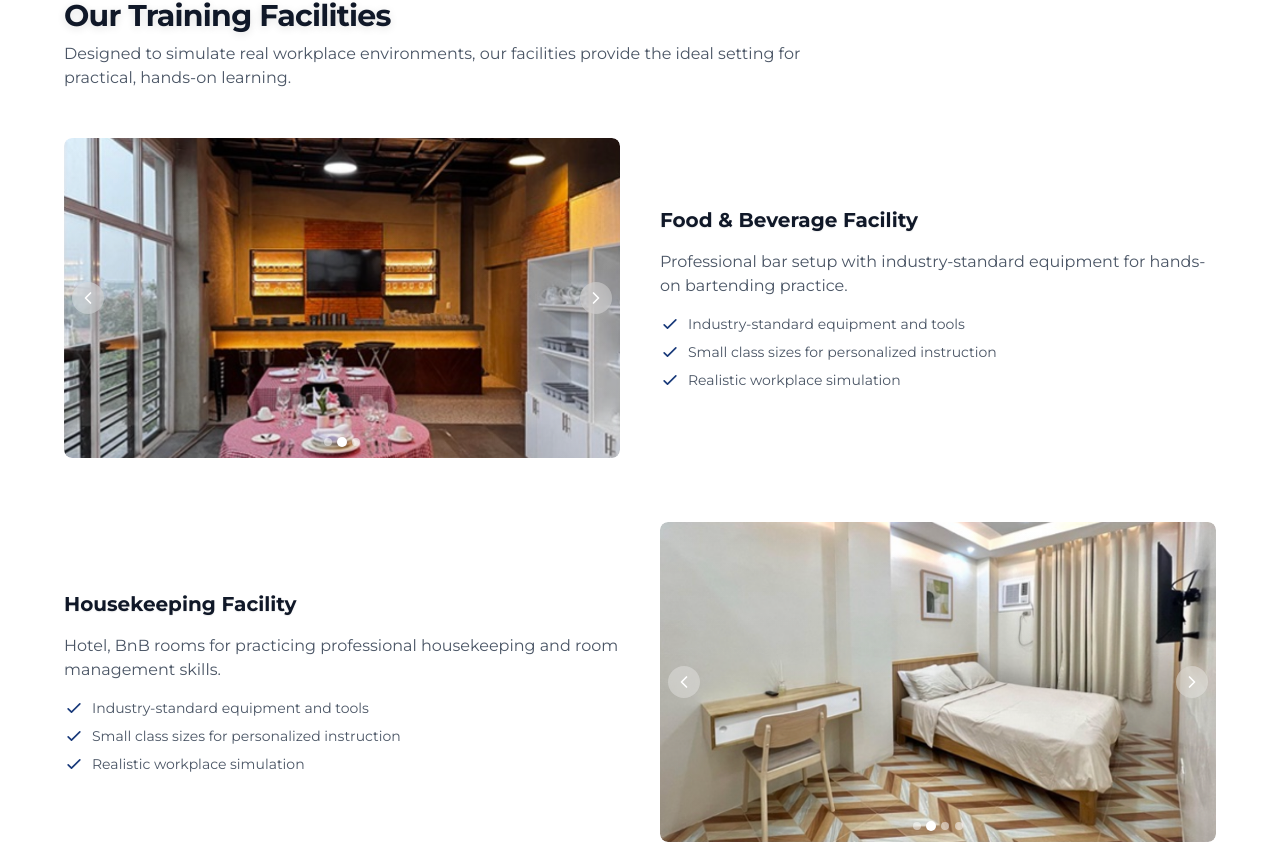
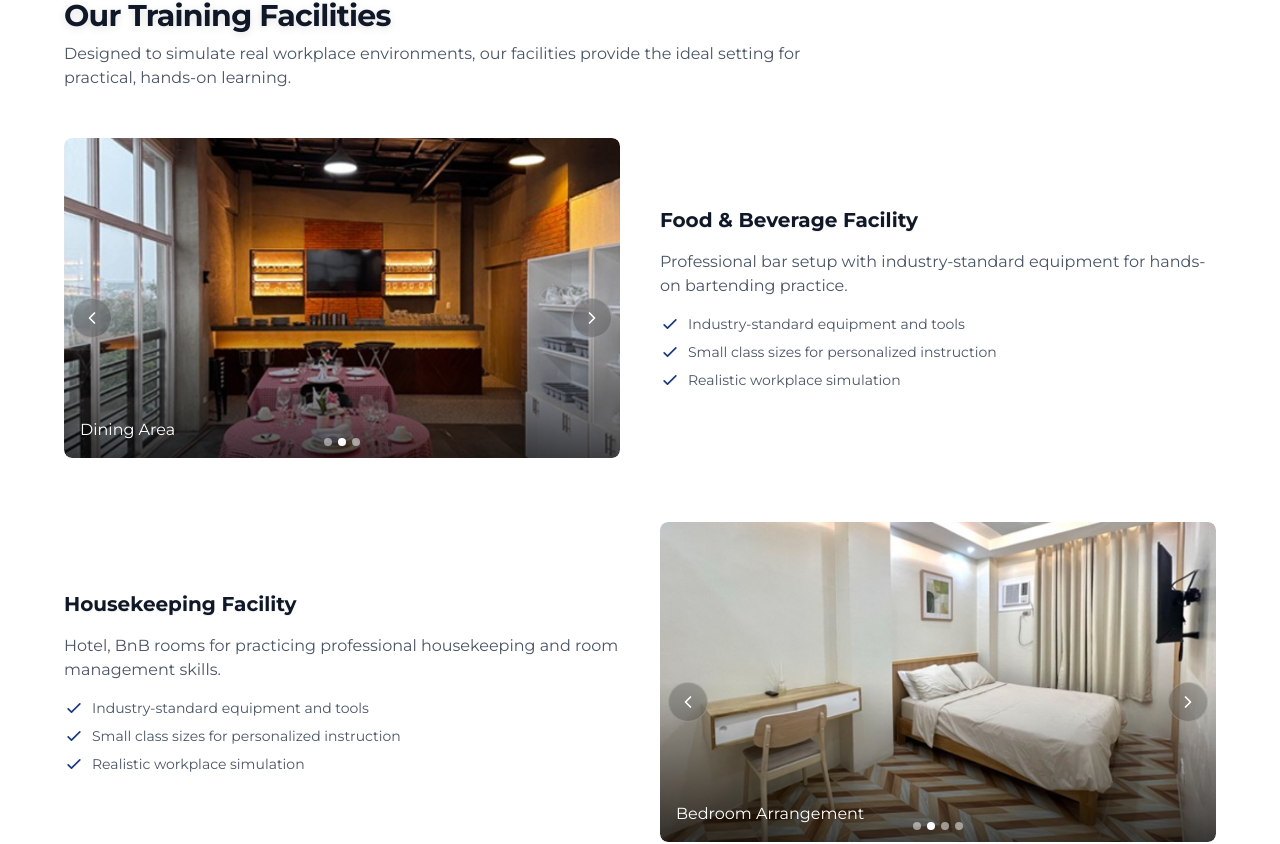
Before and after one commit to mattenarle10/ark-institute, a Next.js app: page /courses in a window 1280 px wide. Shown: the part 1578-2422 px from the top of the page. Built offline with nearby package versions, Linux system fonts and the light colour scheme.

Commit message:
feat: carousel enhacned with gsap

```diff
--- a/src/app/components/courses/facility-carousel.tsx
+++ b/src/app/components/courses/facility-carousel.tsx
@@ -1,9 +1,10 @@
 "use client";
 
-import React, { useRef, useState } from 'react';
+import React, { useRef, useState, useEffect } from 'react';
 import Image from 'next/image';
 import Slider from 'react-slick';
 import { motion } from 'framer-motion';
+import gsap from 'gsap';
 
 // Import slick carousel CSS in your layout.tsx or page.tsx
 // import "slick-carousel/slick/slick.css";
@@ -22,23 +23,63 @@ interface FacilityCarouselProps {
 export default function FacilityCarousel({ images, facilityId }: FacilityCarouselProps) {
   const [currentSlide, setCurrentSlide] = useState(0);
   const sliderRef = useRef<Slider | null>(null);
+  const carouselRef = useRef<HTMLDivElement>(null);
+  const dotsRef = useRef<HTMLDivElement>(null);
+  const prevBtnRef = useRef<HTMLButtonElement>(null);
+  const nextBtnRef = useRef<HTMLButtonElement>(null);
+
+  // GSAP animations
+  useEffect(() => {
+    if (!carouselRef.current) return;
+
+    // Initial animation for the carousel container
+    gsap.fromTo(carouselRef.current,
+      { opacity: 0, scale: 0.95 },
+      { opacity: 1, scale: 1, duration: 0.7, ease: 'power3.out' }
+    );
+
+    // Animate controls
+    if (dotsRef.current && prevBtnRef.current && nextBtnRef.current) {
+      gsap.fromTo([prevBtnRef.current, nextBtnRef.current],
+        { opacity: 0, scale: 0.8 },
+        { opacity: 1, scale: 1, duration: 0.5, delay: 0.3, ease: 'back.out(1.7)' }
+      );
+
+      gsap.fromTo(dotsRef.current.children,
+        { opacity: 0, y: 10 },
+        { opacity: 1, y: 0, duration: 0.4, stagger: 0.05, delay: 0.4, ease: 'power2.out' }
+      );
+    }
+  }, []);
+
+  // Animate slide change
+  useEffect(() => {
+    if (!carouselRef.current) return;
+
+    // Subtle pulse animation on slide change
+    gsap.fromTo(carouselRef.current,
+      { scale: 0.99 },
+      { scale: 1, duration: 0.5, ease: 'power2.out' }
+    );
+  }, [currentSlide]);
 
   const settings = {
     dots: false,
     infinite: true,
-    speed: 500,
+    speed: 800,
     slidesToShow: 1,
     slidesToScroll: 1,
     autoplay: true,
-    autoplaySpeed: 4000,
+    autoplaySpeed: 5000,
     pauseOnHover: true,
     arrows: false,
     beforeChange: (_: number, next: number) => setCurrentSlide(next),
     fade: true,
+    cssEase: 'cubic-bezier(0.7, 0, 0.3, 1)',
   };
 
   return (
-    <div className="relative w-full h-full">
+    <div ref={carouselRef} className="relative w-full h-full overflow-hidden rounded-lg">
       <Slider ref={sliderRef} {...settings} className="h-full">
         {images.map((image, idx) => (
           <div key={`${facilityId}-slide-${idx}`} className="relative h-64 sm:h-72 md:h-80">
@@ -48,22 +89,50 @@ export default function FacilityCarousel({ images, facilityId }: FacilityCarouse
               fill
               sizes="(min-width: 1024px) 50vw, 100vw"
               quality={100}
-              className="object-cover rounded-lg"
+              className="object-cover"
               style={{ opacity: 1, filter: 'none' }}
               priority={idx === 0}
               unoptimized
             />
-            <div className="absolute inset-0 bg-gradient-to-t from-black/20 to-transparent opacity-30 rounded-lg"></div>
+            <div className="absolute inset-0 bg-gradient-to-b from-transparent via-transparent to-black/70"></div>
+
+            {/* Caption overlay */}
+            <div className="absolute bottom-0 left-0 right-0 p-3 sm:p-4 z-10 transform transition-all duration-300">
+              <div
+                className="text-white text-sm sm:text-base font-medium opacity-0"
+                ref={(el) => {
+                  if (el && currentSlide === idx) {
+                    gsap.fromTo(el,
+                      { y: 20, opacity: 0 },
+                      { y: 0, opacity: 1, duration: 0.6, delay: 0.2, ease: 'power3.out' }
+                    );
+                  }
+                }}
+              >
+                {image.alt}
+              </div>
+            </div>
           </div>
         ))}
       </Slider>
 
       {/* Custom navigation dots */}
-      <div className="absolute bottom-3 left-0 right-0 flex justify-center gap-1.5 z-10">
+      <div ref={dotsRef} className="absolute bottom-3 left-0 right-0 flex justify-center gap-1.5 z-10">
         {images.map((_, idx) => (
           <button
             key={`${facilityId}-dot-${idx}`}
-            onClick={() => sliderRef.current?.slickGoTo(idx)}
+            onClick={() => {
+              sliderRef.current?.slickGoTo(idx);
+              // Animate dot click
+              gsap.to(`#${facilityId}-dot-${idx}`, {
+                scale: 1.5,
+                duration: 0.2,
+                yoyo: true,
+                repeat: 1,
+                ease: 'power2.inOut'
+              });
+            }}
+            id={`${facilityId}-dot-${idx}`}
             className={`w-2 h-2 rounded-full transition-all duration-300 ${
               currentSlide === idx
                 ? 'bg-white scale-125 shadow-md'
@@ -76,8 +145,19 @@ export default function FacilityCarousel({ images, facilityId }: FacilityCarouse
 
       {/* Custom navigation arrows */}
       <button
-        onClick={() => sliderRef.current?.slickPrev()}
-        className="absolute left-2 top-1/2 -translate-y-1/2 w-8 h-8 flex items-center justify-center rounded-full bg-white/30 backdrop-blur-sm hover:bg-white/50 transition-all z-10"
+        ref={prevBtnRef}
+        onClick={() => {
+          sliderRef.current?.slickPrev();
+          // Animate button click
+          gsap.to(prevBtnRef.current, {
+            x: -3,
+            duration: 0.2,
+            yoyo: true,
+            repeat: 1,
+            ease: 'power2.inOut'
+          });
+        }}
+        className="absolute left-2 top-1/2 -translate-y-1/2 w-10 h-10 flex items-center justify-center rounded-full bg-black/20 backdrop-blur-md hover:bg-black/30 transition-all z-10 border border-white/20"
         aria-label="Previous slide"
       >
         <svg xmlns="http://www.w3.org/2000/svg" width="20" height="20" viewBox="0 0 24 24" fill="none" stroke="currentColor" strokeWidth="2" strokeLinecap="round" strokeLinejoin="round" className="text-white">
@@ -85,8 +165,19 @@ export default function FacilityCarousel({ images, facilityId }: FacilityCarouse
         </svg>
       </button>
       <button
-        onClick={() => sliderRef.current?.slickNext()}
-        className="absolute right-2 top-1/2 -translate-y-1/2 w-8 h-8 flex items-center justify-center rounded-full bg-white/30 backdrop-blur-sm hover:bg-white/50 transition-all z-10"
+        ref={nextBtnRef}
+        onClick={() => {
+          sliderRef.current?.slickNext();
+          // Animate button click
+          gsap.to(nextBtnRef.current, {
+            x: 3,
+            duration: 0.2,
+            yoyo: true,
+            repeat: 1,
+            ease: 'power2.inOut'
+          });
+        }}
+        className="absolute right-2 top-1/2 -translate-y-1/2 w-10 h-10 flex items-center justify-center rounded-full bg-black/20 backdrop-blur-md hover:bg-black/30 transition-all z-10 border border-white/20"
         aria-label="Next slide"
       >
         <svg xmlns="http://www.w3.org/2000/svg" width="20" height="20" viewBox="0 0 24 24" fill="none" stroke="currentColor" strokeWidth="2" strokeLinecap="round" strokeLinejoin="round" className="text-white">
```
